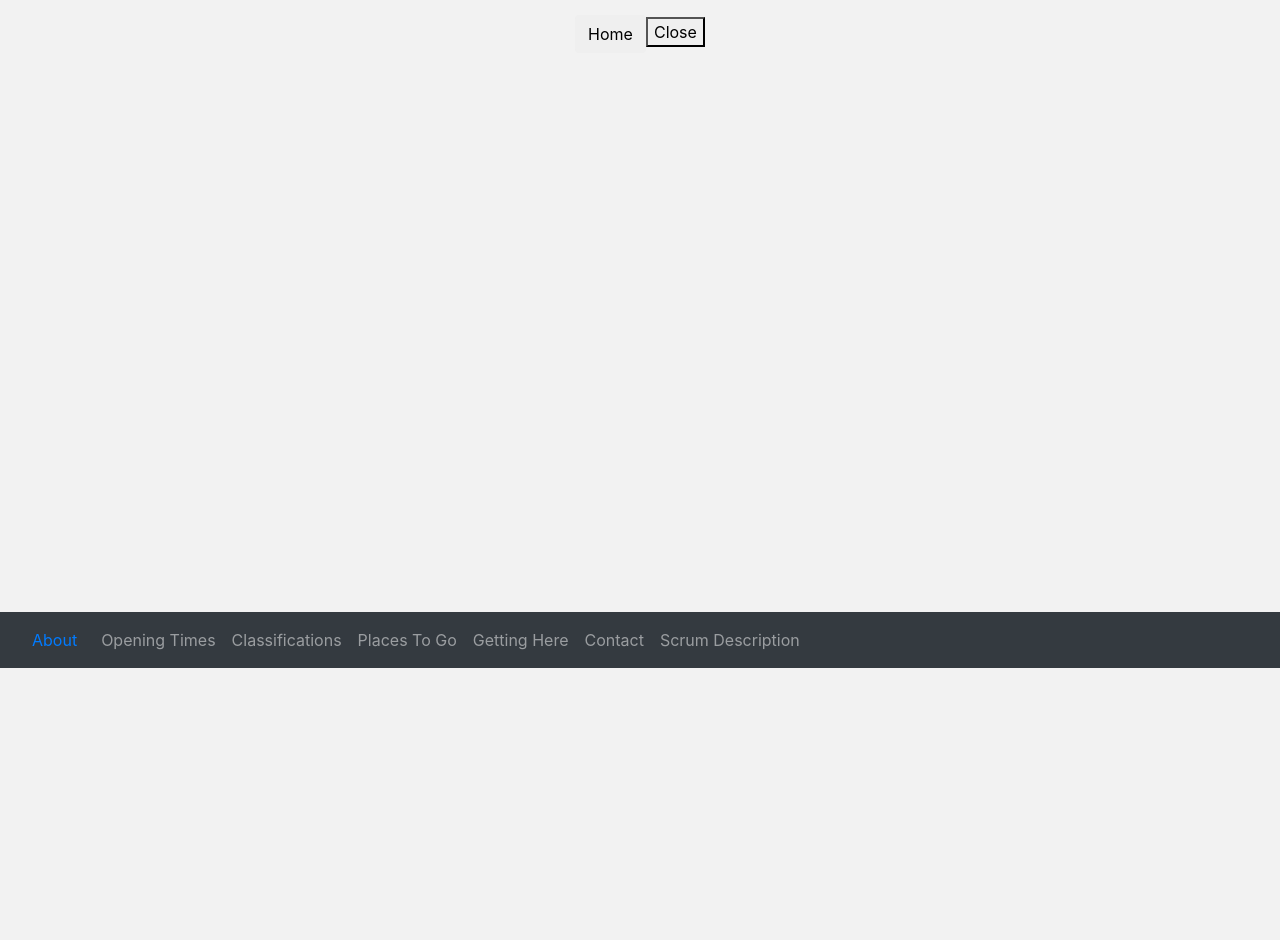
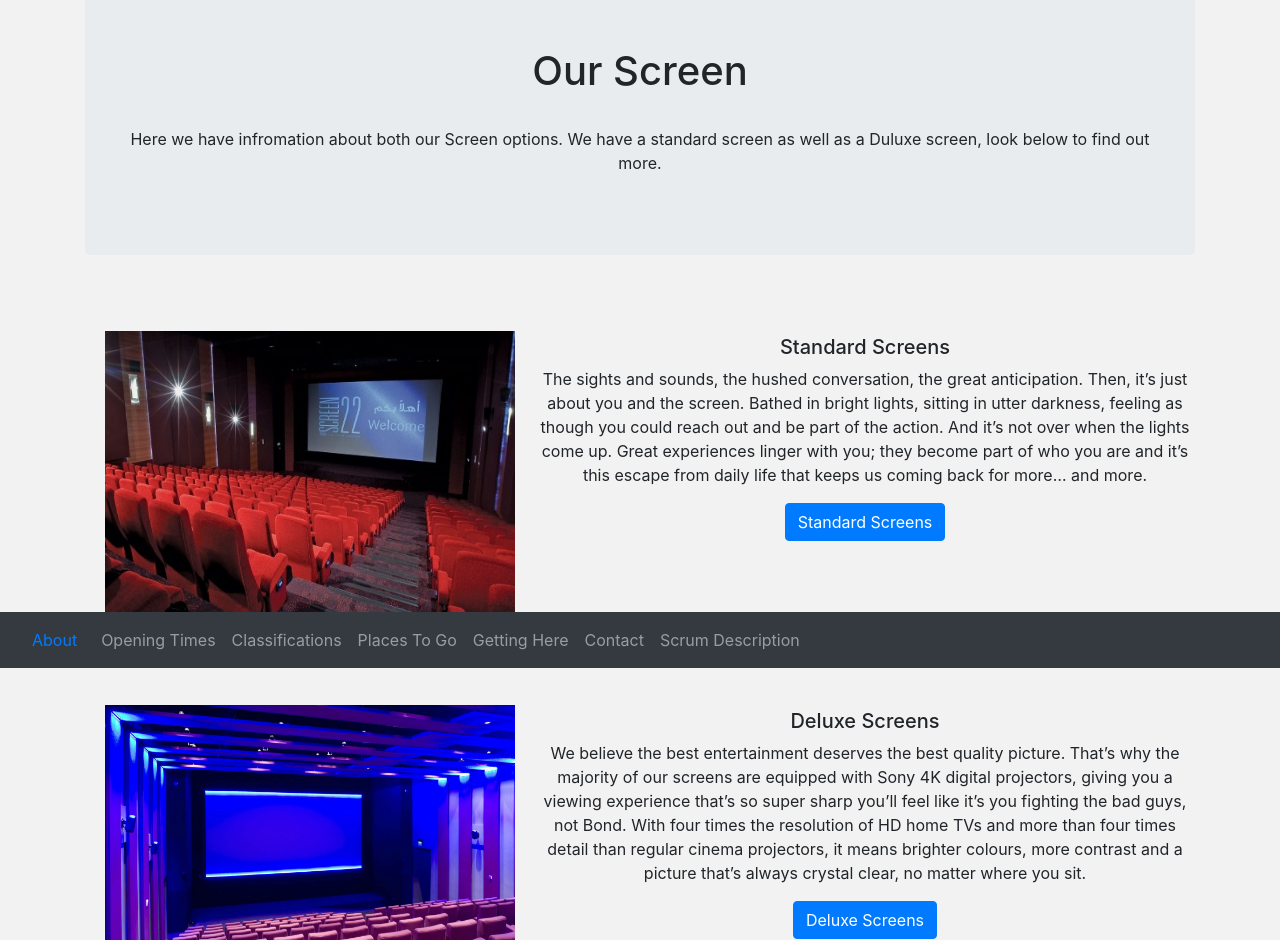
Before and after one commit to AndrewCushing/QA-Cinemas-React, a React (Create React App) app in the folder nbs-cinema/: page /screens in a window 1280 px wide. Shown: the part 132-1072 px from the top of the page. Before the commit the page ends 800 px from the top, so only its background shows below. Built offline with nearby package versions, Linux system fonts and the light colour scheme.

Commit message:
Added Main Screen page

```diff
--- a/nbs-cinema/src/component/Screens.js
+++ b/nbs-cinema/src/component/Screens.js
@@ -1,4 +1,7 @@
 import React, { Component } from 'react';
+import Jumbotron from 'react-bootstrap/Jumbotron'
+import Button from 'react-bootstrap/Button'
+import Media from 'react-bootstrap/Media'
 
 class Screens extends Component {
 
@@ -7,28 +10,64 @@ class Screens extends Component {
         this.state = {
         }
     };
+    handleStandard = event => {
 
+        this.props.history.push('/standardscreen');
+    };
+    handleDuluxe = event => {
 
-    handleHome = event => {
+        this.props.history.push('/deluxescreen');
+    };
+    render() {
+        var divStyle = {
+            padding: "20px",
+            margin: "0px"
+          };
+        return (<>
+                 <div>
+                    <br/>
+                <Jumbotron>
+  <h1>Our Screen</h1>
+  <br/>
+  <p>
+    Here we have infromation about both our Screen options. We have a standard screen as well as a Duluxe screen, look below to find out more.
+  </p>
 
-        this.props.history.push('/home');
-    };
+</Jumbotron>
+<br/>
+<Media>
+  <img src={ require('../images/standardscreenimage.jpg') } style={divStyle} Transformation height="350" width="450" crop="fill" effect="sepia" radius="20" />
+  <Media.Body>
+      <br/>
+    <h5>Standard Screens</h5>
 
-    handleClose = event => {
+    <p id="myP">
+    The sights and sounds, the hushed conversation, the great anticipation. Then, it’s just about you and the screen. Bathed in bright lights, sitting in utter darkness, feeling as though you could reach out and be part of the action. And it’s not over when the lights come up. Great experiences linger with you; they become part of who you are and it’s this escape from daily life that keeps us coming back for more… and more.
+    </p>
+    <p>
+    <Button variant="primary" onClick={this.handleStandard}>Standard Screens</Button>
+  </p>
+  </Media.Body>
+</Media>
+<br/>
+<Media>
+  <img src={ require('../images/deluxescreenimage.jpg') } style={divStyle} Transformation height="350" width="450" crop="fill" effect="sepia" radius="20" />
+  <Media.Body>
+  <br/>
+    <h5>Deluxe Screens</h5>
 
-        if (window.confirm("Are you sure you want to exit?")) {
-            window.close();
-        }
-    };
-
-    render() {
-        return (<>
-                <h1>Screens</h1>
-
-                <div>
-                    <button className="btn btn-add" type="submit" onClick={this.handleHome}>Home</button>
-                    <button type="close" onClick={this.handleClose}>Close</button>
-                </div>
+    <p>
+    We believe the best entertainment deserves the best quality picture. That’s why the majority of our screens are equipped with Sony 4K digital projectors, giving you a viewing experience that’s so super sharp you’ll feel like it’s you fighting the bad guys, not Bond. With four times the resolution of HD home TVs and more than four times detail than regular cinema projectors, it means brighter colours, more contrast and a picture that’s always crystal clear, no matter where you sit.
+    </p>
+    <p>
+    <Button variant="primary" onClick={this.handleDuluxe}>Deluxe Screens</Button>
+  </p>
+  </Media.Body>
+</Media>
+<br/>
+<br/>
+<br/>
+</div>
             </>
         )
     }
```
